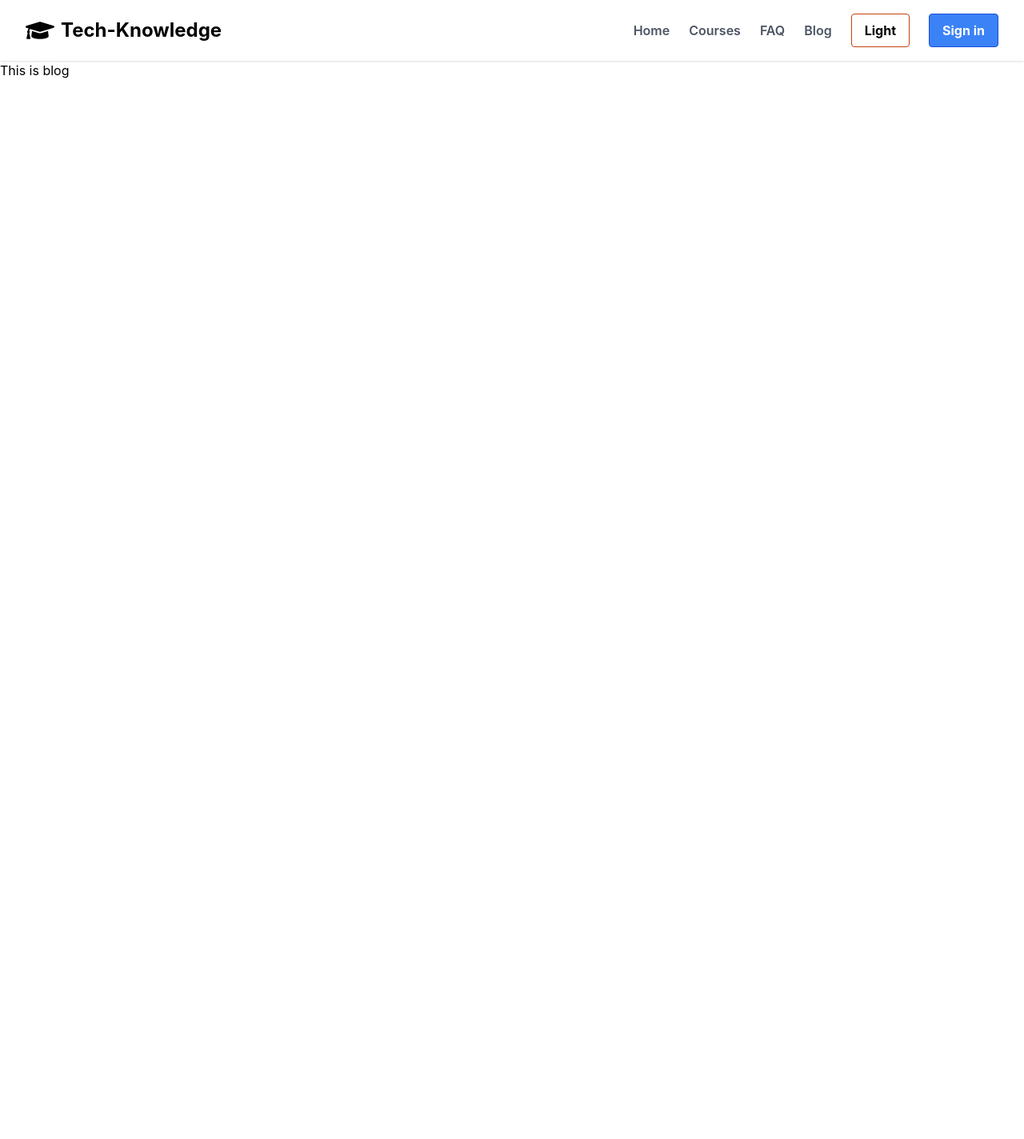
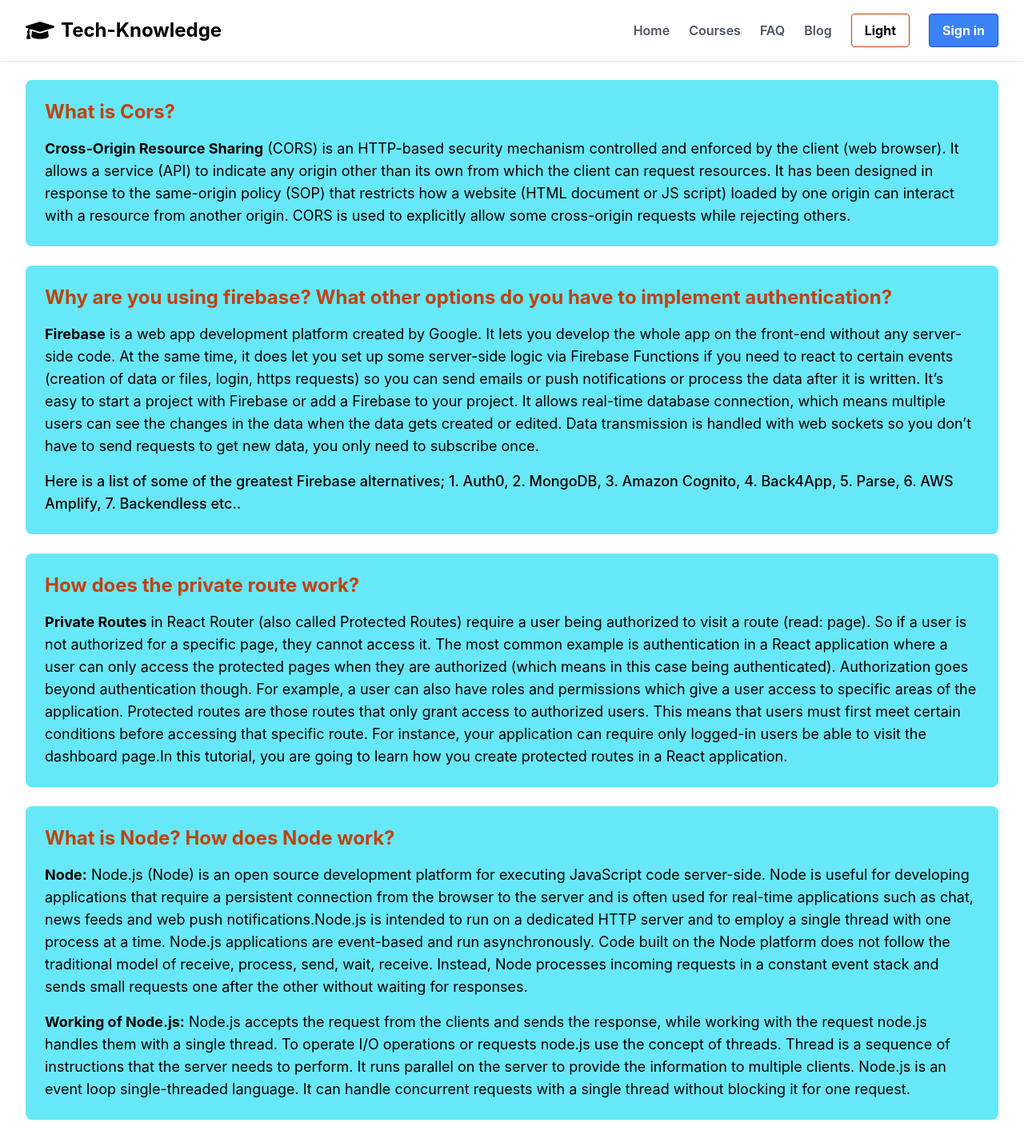
Before and after one commit to ajhridoy/learning-platform-assignment-client, a React (Create React App) app: page /blog in a window 1280 px wide. Shown: the whole page at 80% size. Before the commit the page ends 800 px from the top, so only its background shows below. Built offline with nearby package versions, Linux system fonts and the light colour scheme; no server answers.

Commit message:
added blogs

```diff
--- a/src/Pages/Blog/Blog.js
+++ b/src/Pages/Blog/Blog.js
@@ -3,7 +3,24 @@ import React from 'react';
 const Blog = () => {
     return (
         <div>
-            <h2>This is blog</h2>
+          <div className='p-6 my-6 mx-8 bg-cyan-300 rounded-lg'>
+            <h1 className='text-2xl font-bold text-orange-700'>What is Cors?</h1>
+            <p className='text-lg mt-4'><span className='font-bold'>Cross-Origin Resource Sharing</span> (CORS) is an HTTP-based security mechanism controlled and enforced by the client (web browser). It allows a service (API) to indicate any origin other than its own from which the client can request resources. It has been designed in response to the same-origin policy (SOP) that restricts how a website (HTML document or JS script) loaded by one origin can interact with a resource from another origin. CORS is used to explicitly allow some cross-origin requests while rejecting others.</p>
+          </div>
+          <div className='p-6 my-6 mx-8 bg-cyan-300 rounded-lg'>
+            <h1 className='text-2xl font-bold text-orange-700'>Why are you using firebase? What other options do you have to implement authentication?</h1>
+            <p className='text-lg mt-4'><span className='font-bold'>Firebase</span> is a web app development platform created by Google. It lets you develop the whole app on the front-end without any server-side code. At the same time, it does let you set up some server-side logic via Firebase Functions if you need to react to certain events (creation of data or files, login, https requests) so you can send emails or push notifications or process the data after it is written. It’s easy to start a project with Firebase or add a Firebase to your project. It allows real-time database connection, which means multiple users can see the changes in the data when the data gets created or edited. Data transmission is handled with web sockets so you don’t have to send requests to get new data, you only need to subscribe once.</p>
+            <p className='text-lg font-medium mt-4'>Here is a list of some of the greatest Firebase alternatives; 1. Auth0, 2. MongoDB, 3. Amazon Cognito, 4. Back4App, 5. Parse, 6. AWS Amplify, 7. Backendless etc..</p>
+          </div>
+          <div className='p-6 my-6 mx-8 bg-cyan-300 rounded-lg'>
+            <h1 className='text-2xl font-bold text-orange-700'>How does the private route work?</h1>
+            <p className='text-lg mt-4'><span className='font-bold'>Private Routes</span> in React Router (also called Protected Routes) require a user being authorized to visit a route (read: page). So if a user is not authorized for a specific page, they cannot access it. The most common example is authentication in a React application where a user can only access the protected pages when they are authorized (which means in this case being authenticated). Authorization goes beyond authentication though. For example, a user can also have roles and permissions which give a user access to specific areas of the application. Protected routes are those routes that only grant access to authorized users. This means that users must first meet certain conditions before accessing that specific route. For instance, your application can require only logged-in users be able to visit the dashboard page.In this tutorial, you are going to learn how you create protected routes in a React application.</p>
+          </div>
+          <div className='p-6 my-6 mx-8 bg-cyan-300 rounded-lg'>
+            <h1 className='text-2xl font-bold text-orange-700'>What is Node? How does Node work?</h1>
+            <p className='text-lg mt-4'><span className='font-bold'>Node:</span> Node.js (Node) is an open source development platform for executing JavaScript code server-side. Node is useful for developing applications that require a persistent connection from the browser to the server and is often used for real-time applications such as chat, news feeds and web push notifications.Node.js is intended to run on a dedicated HTTP server and to employ a single thread with one process at a time. Node.js applications are event-based and run asynchronously. Code built on the Node platform does not follow the traditional model of receive, process, send, wait, receive. Instead, Node processes incoming requests in a constant event stack and sends small requests one after the other without waiting for responses.</p>
+            <p className='text-lg mt-4'><span className='font-bold'>Working of Node.js:</span> Node.js accepts the request from the clients and sends the response, while working with the request node.js handles them with a single thread. To operate I/O operations or requests node.js use the concept of threads. Thread is a sequence of instructions that the server needs to perform. It runs parallel on the server to provide the information to multiple clients. Node.js is an event loop single-threaded language. It can handle concurrent requests with a single thread without blocking it for one request.</p>
+          </div>
         </div>
     );
 };
--- a/src/Pages/Header/Header.js
+++ b/src/Pages/Header/Header.js
@@ -91,7 +91,7 @@ const Header = () => {
                         {
                             user?.uid ?
                             <>
-                            <li><img title={user.displayName} className='rounded-full w-[50px]' src={user.photoURL} alt="" /></li>
+                            <li className='flex justify-center'><img title={user.displayName} className='rounded-full w-[50px]' src={user.photoURL} alt="" /></li>
                             <li><button onClick={handleLogOut} className="bg-blue-500 hover:bg-blue-700 text-white font-bold py-2 px-4 border border-blue-700 rounded">Log Out</button></li>
                             </>
                             :<li className="text-gray-600 hover:text-blue-600">
```
